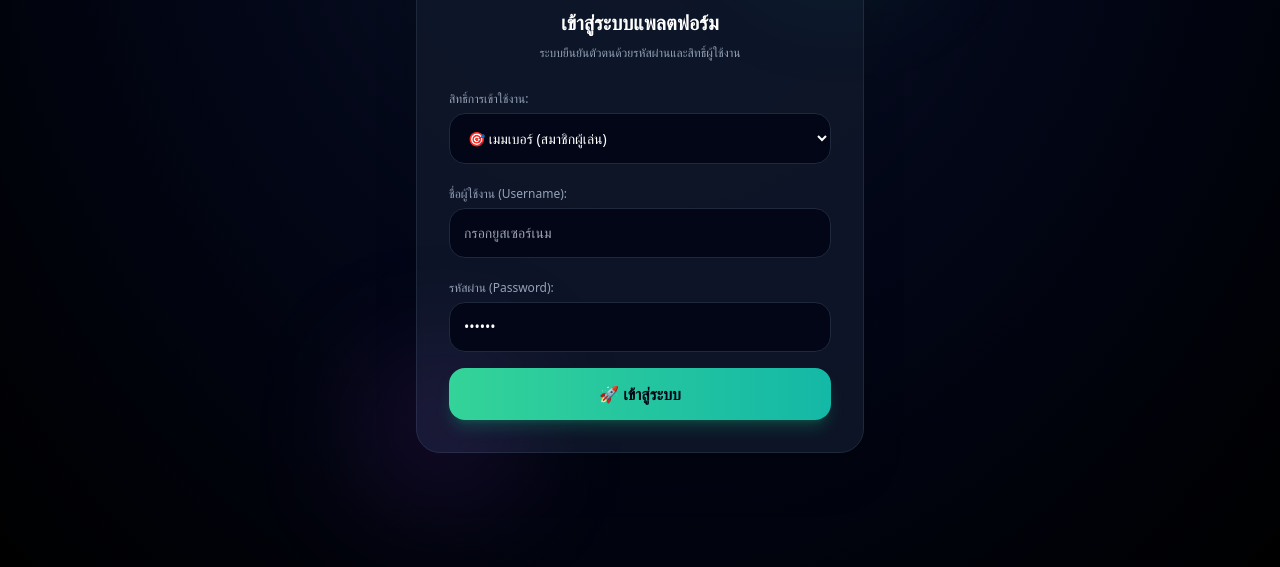
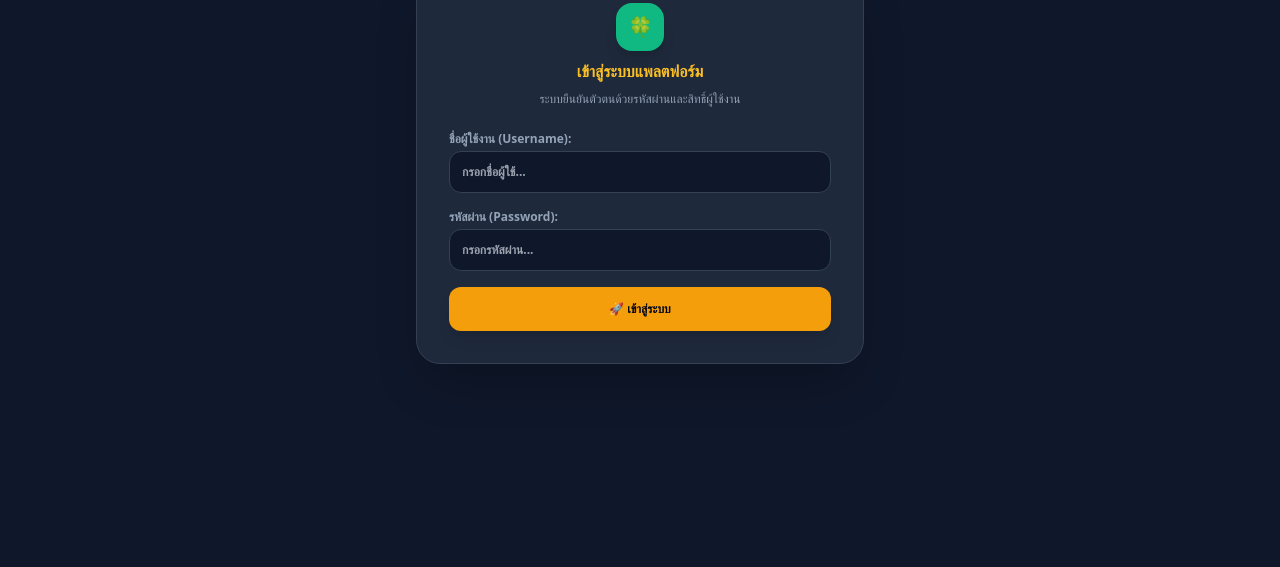
Before and after one commit to gapopnasang-netizen/borndee-lotto, a website: page public/login.html in a window 1280 px wide. Shown: the part 233-800 px from the top of the page. Drawn offline with nearby package versions, Linux system fonts and the light colour scheme.

Commit message:
Update login.html with safe error handling

```diff
--- a/public/login.html
+++ b/public/login.html
@@ -2,76 +2,60 @@
 <html lang="th">
 <head>
     <meta charset="UTF-8">
-    <title>เข้าสู่ระบบ - หวยลาว VIP</title>
+    <title>เข้าสู่ระบบ - LAO LOTTO (Borndee)</title>
     <script src="https://cdn.tailwindcss.com"></script>
     <style>
-        @keyframes float {
-            0%, 100% { transform: translateY(0px); }
-            50% { transform: translateY(-8px); }
-        }
-        .animate-float {
-            animation: float 4s ease-in-out infinite;
-        }
+        @keyframes fadeIn { from { opacity: 0; transform: translateY(10px); } to { opacity: 1; transform: translateY(0); } }
+        .animate-fade-in { animation: fadeIn 0.4s ease-out forwards; }
     </style>
 </head>
-<body class="bg-slate-950 text-white min-h-screen flex items-center justify-center p-6 font-sans bg-[radial-gradient(ellipse_at_top,_var(--tw-gradient-stops))] from-slate-900 via-slate-950 to-black overflow-hidden">
-    <div class="max-w-md w-full bg-slate-900/90 border border-slate-800 p-8 rounded-3xl shadow-2xl space-y-6 animate-float relative">
-        <div class="absolute -top-10 -right-10 w-32 h-32 bg-emerald-500/20 rounded-full blur-3xl pointer-events-none"></div>
-        <div class="absolute -bottom-10 -left-10 w-32 h-32 bg-purple-500/20 rounded-full blur-3xl pointer-events-none"></div>
-
-        <div class="text-center space-y-2 relative z-10">
-            <div class="inline-block p-3.5 bg-emerald-500/10 border border-emerald-500/30 rounded-2xl text-emerald-400 text-3xl font-black mb-1 animate-pulse">
-                🍀
-            </div>
-            <h1 class="text-xl font-bold text-white">เข้าสู่ระบบแพลตฟอร์ม</h1>
+<body class="bg-slate-900 text-slate-100 min-h-screen flex items-center justify-center p-4 font-sans">
+    <div class="max-w-md w-full bg-slate-800 border border-slate-700 p-8 rounded-3xl shadow-2xl space-y-6 animate-fade-in">
+        <div class="text-center space-y-2">
+            <div class="w-12 h-12 bg-emerald-500 text-slate-950 rounded-2xl mx-auto flex items-center justify-center font-black text-xl shadow-lg">🍀</div>
+            <h1 class="text-base font-bold text-amber-400">เข้าสู่ระบบแพลตฟอร์ม</h1>
             <p class="text-xs text-slate-400">ระบบยืนยันตัวตนด้วยรหัสผ่านและสิทธิ์ผู้ใช้งาน</p>
         </div>
 
-        <div class="space-y-4 relative z-10">
-            <div>
-                <label class="text-xs text-slate-400 font-medium">สิทธิ์การเข้าใช้งาน:</label>
-                <select id="role-select" class="w-full bg-slate-950 border border-slate-800 p-3.5 rounded-2xl text-sm mt-1 focus:border-emerald-500 focus:outline-none transition">
-                    <option value="member">🎯 เมมเบอร์ (สมาชิกผู้เล่น)</option>
-                    <option value="agent">🛡️ เอเจนต์ (ผู้จัดการสายงาน)</option>
-                    <option value="admin">👑 แอดมิน (ผู้ควบคุมระบบสูงสุด)</option>
-                </select>
+        <form id="login-form" onsubmit="handleLogin(event)" class="space-y-4 text-xs">
+            <div class="space-y-1">
+                <label class="text-slate-400 font-bold block">ชื่อผู้ใช้งาน (Username):</label>
+                <input type="text" id="username" required placeholder="กรอกชื่อผู้ใช้..." class="w-full bg-slate-900 border border-slate-700 p-3 rounded-xl text-xs text-amber-300 font-bold focus:outline-none focus:border-amber-500 transition">
             </div>
-            <div>
-                <label class="text-xs text-slate-400 font-medium">ชื่อผู้ใช้งาน (Username):</label>
-                <input type="text" id="username" placeholder="กรอกยูสเซอร์เนม" class="w-full bg-slate-950 border border-slate-800 p-3.5 rounded-2xl text-sm mt-1 focus:border-emerald-500 focus:outline-none transition">
+
+            <div class="space-y-1">
+                <label class="text-slate-400 font-bold block">รหัสผ่าน (Password):</label>
+                <input type="password" id="password" required placeholder="กรอกรหัสผ่าน..." class="w-full bg-slate-900 border border-slate-700 p-3 rounded-xl text-xs text-amber-300 font-bold focus:outline-none focus:border-amber-500 transition">
             </div>
-            <div>
-                <label class="text-xs text-slate-400 font-medium">รหัสผ่าน (Password):</label>
-                <input type="password" id="password" value="123456" placeholder="รหัสผ่าน" class="w-full bg-slate-950 border border-slate-800 p-3.5 rounded-2xl text-sm mt-1 focus:border-emerald-500 focus:outline-none transition">
-            </div>
-            <button onclick="handleLogin()" class="w-full bg-gradient-to-r from-emerald-400 to-teal-500 hover:from-emerald-300 hover:to-teal-400 text-slate-950 font-bold py-3.5 rounded-2xl shadow-lg shadow-emerald-500/25 transition">
+
+            <button type="submit" class="w-full bg-amber-500 hover:bg-amber-400 text-slate-950 font-black py-3.5 rounded-xl shadow-lg text-xs transition transform active:scale-95">
                 🚀 เข้าสู่ระบบ
             </button>
-        </div>
+        </form>
     </div>
 
     <script>
-        async function handleLogin() {
-            const role = document.getElementById('role-select').value;
-            const username = document.getElementById('username').value;
-            const password = document.getElementById('password').value;
+        async function handleLogin(event) {
+            event.preventDefault();
+            const username = document.getElementById('username').value.trim();
+            const password = document.getElementById('password').value.trim();
 
-            if(!username || !password) return alert('กรุณากรอกข้อมูลให้ครบถ้วน');
+            try {
+                const res = await fetch('/api/login', {
+                    method: 'POST',
+                    headers: { 'Content-Type': 'application/json' },
+                    body: JSON.stringify({ username, password })
+                });
 
-            const res = await fetch('/api/login', {
-                method: 'POST',
-                headers: { 'Content-Type': 'application/json' },
-                body: JSON.stringify({ username, password, role })
-            });
-            const data = await res.json();
-
-            if(data.success) {
-                alert('เข้าสู่ระบบสำเร็จ!');
-                if(data.role === 'member') window.location.href = '/';
-                else if(data.role === 'agent') window.location.href = '/agent';
-                else if(data.role === 'admin') window.location.href = '/admin';
-            } else {
-                alert(data.message);
+                const data = await res.json();
+                if (data.success) {
+                    window.location.href = data.redirectTo;
+                } else {
+                    // ป้องกันคำว่า undefined โดยการดึง message หรือ error สำรอง
+                    alert(data.message || data.error || 'ชื่อผู้ใช้หรือรหัสผ่านไม่ถูกต้อง');
+                }
+            } catch (err) {
+                alert('เกิดข้อผิดพลาดในการเชื่อมต่อเซิร์ฟเวอร์');
             }
         }
     </script>
```
